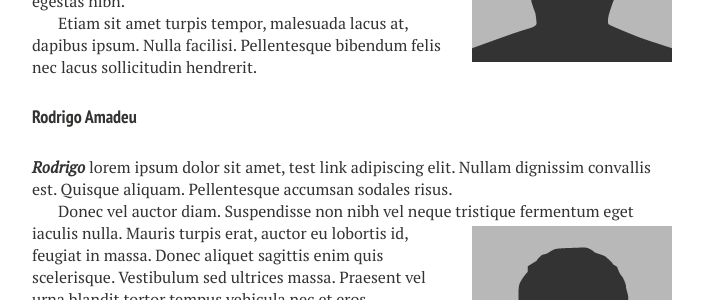
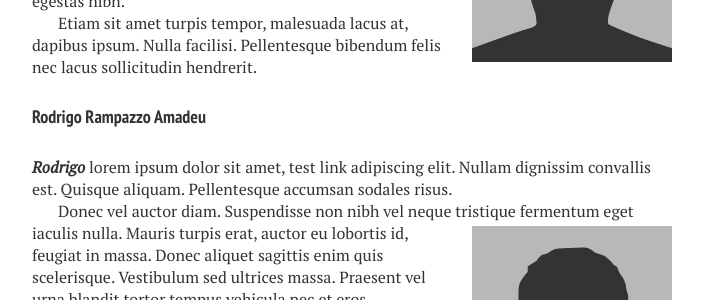
Before and after one commit to dayedepps/statgen-esalq, a Jekyll site: the page built from people.md, in a window 1280 px wide and 900 px high, scrolled down 5162 px. Shown: the part 330-630 px from the top of the window, without its empty margins (288-991 px from the left). Built offline with Jekyll 4.4.1, drawn with Linux system fonts in a browser that asks for light colours; nearby versions of some CDN libraries.

Commit message:
Few corrections on names

```diff
--- a/people.md
+++ b/people.md
@@ -248,7 +248,7 @@ facilisi. Pellentesque bibendum felis nec lacus sollicitudin
 hendrerit.
 
 
-#### Rodrigo Amadeu
+#### Rodrigo Rampazzo Amadeu
 
 _**Rodrigo**_ lorem ipsum dolor sit amet,
 test link adipiscing elit. Nullam dignissim convallis est. Quisque
```
